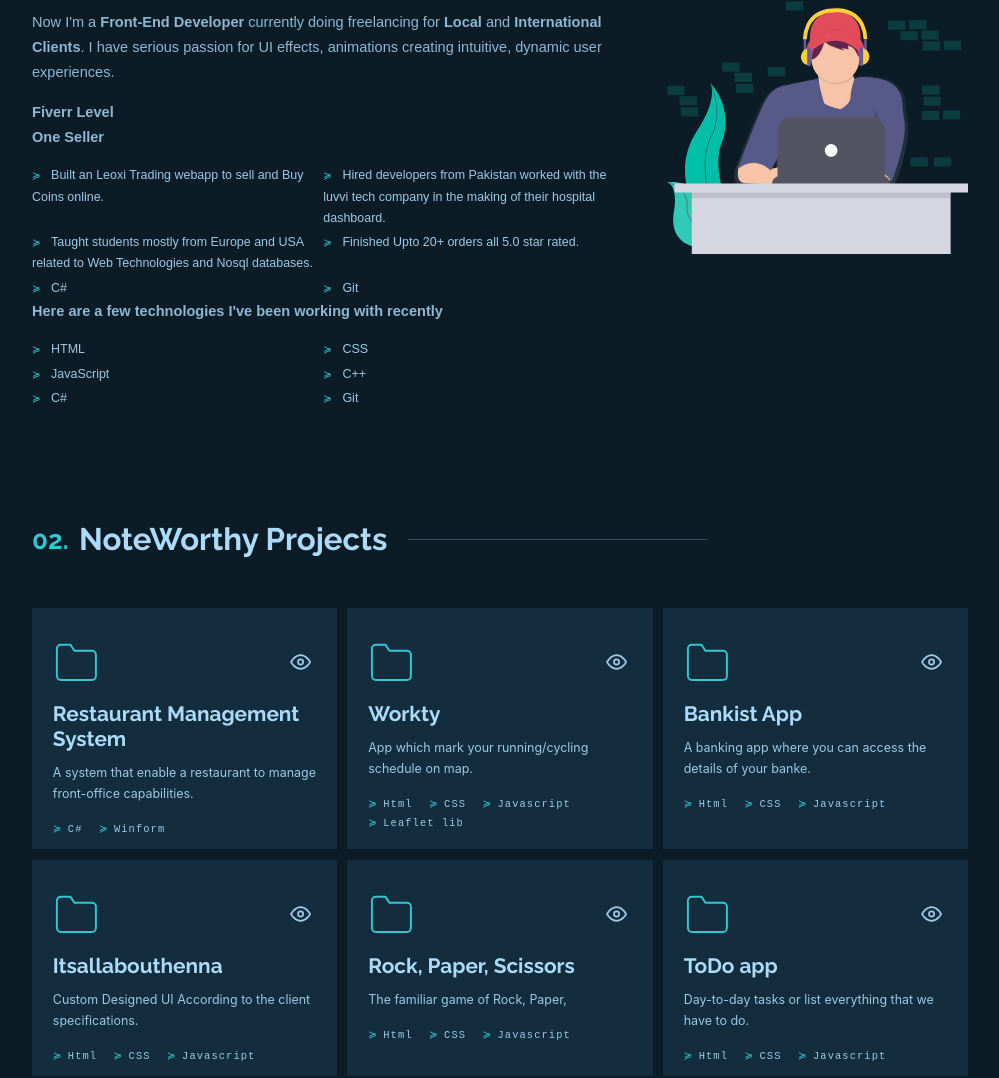
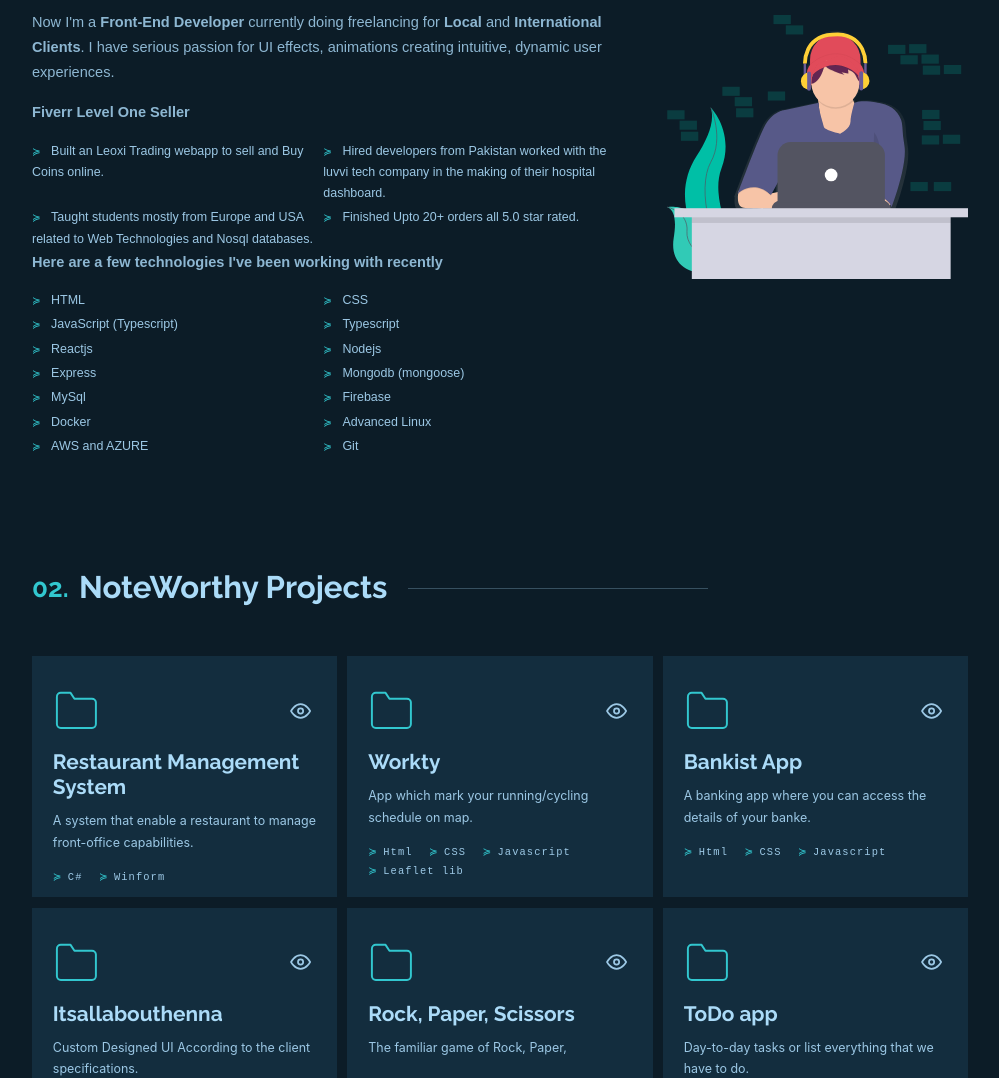
Before and after one commit to cs109ssuet/cs109ssuet.github.io, a plain HTML site: page index.html in a window 1280 px wide. Shown: the part 1332-2410 px from the top of the page, without its empty margins (140-1139 px from the left). Drawn offline with Linux system fonts and the light colour scheme; no server answers.

Commit message:
details updation

```diff
--- a/index.html
+++ b/index.html
@@ -293,7 +293,7 @@
 
             <p class="paragraph">
               <span class="bold-imp">Fiverr
-                Level<br>One Seller</span>
+                Level One Seller</span>
             </p>
 
             <div class="skills">
@@ -303,22 +303,26 @@
               <div class="skills__skill">Taught students mostly from Europe and USA related to Web Technologies and
                 Nosql databases.</div>
               <div class="skills__skill">Finished Upto 20+ orders all 5.0 star rated.</div>
-              <div class="skills__skill">C#</div>
-              <div class="skills__skill">Git</div>
             </div>
             <p class="paragraph">
               <span class="bold-imp">Here are a few technologies I've been working with
                 recently</span>
             </p>
 
-
-
             <div class="skills">
               <div class="skills__skill">HTML</div>
               <div class="skills__skill">CSS</div>
-              <div class="skills__skill">JavaScript</div>
-              <div class="skills__skill">C++</div>
-              <div class="skills__skill">C#</div>
+              <div class="skills__skill">JavaScript (Typescript)</div>
+              <div class="skills__skill">Typescript</div>
+              <div class="skills__skill">Reactjs</div>
+              <div class="skills__skill">Nodejs</div>
+              <div class="skills__skill">Express</div>
+              <div class="skills__skill">Mongodb (mongoose)</div>
+              <div class="skills__skill">MySql</div>
+              <div class="skills__skill">Firebase</div>
+              <div class="skills__skill">Docker</div>
+              <div class="skills__skill">Advanced Linux</div>
+              <div class="skills__skill">AWS and AZURE</div>
               <div class="skills__skill">Git</div>
             </div>
           </div>
```
